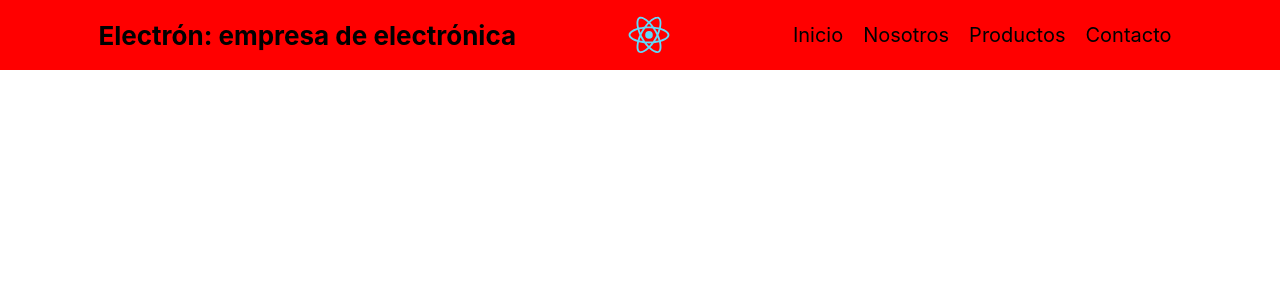
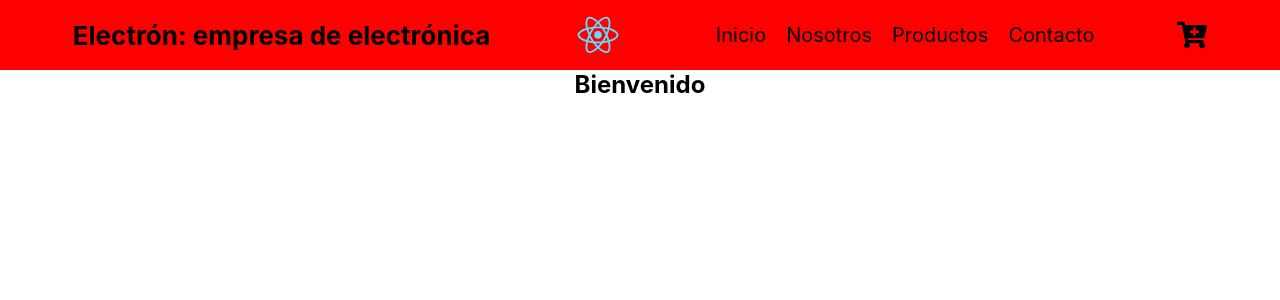
Before and after one commit to Julian-Scampino/proyectoreact-scampino, a React (Create React App) app: page / in a window 1280 px wide. Shown: the top 300 px of the page. Built offline with nearby package versions, Linux system fonts and the light colour scheme.

Commit message:
desafio de clase4 crea tu landing

```diff
--- a/package.json
+++ b/package.json
@@ -8,6 +8,7 @@
     "@testing-library/user-event": "^13.5.0",
     "react": "^18.1.0",
     "react-dom": "^18.1.0",
+    "react-icons": "^4.4.0",
     "react-scripts": "5.0.1",
     "web-vitals": "^2.1.4"
   },
--- a/src/App.js
+++ b/src/App.js
@@ -1,8 +1,12 @@
 import NavBar from './components/NavBar'
+import ItemListContainer from './components/ItemListContainer'
 
 function App() {
   return (
-    <NavBar/>
+    <>
+      <NavBar/>
+      <ItemListContainer greeting = "Bienvenido"/>
+    </>
   );
 }
 
--- /dev/null
+++ b/src/components/CartWidget.js
@@ -0,0 +1,12 @@
+import {FaCartPlus} from "react-icons/fa";
+
+const IconoCarrito = () => {
+    return(
+    <>
+        <FaCartPlus style={{fontSize: '30px'}}/>
+    </>
+    )
+
+}
+
+export default IconoCarrito
--- /dev/null
+++ b/src/components/ItemListContainer.js
@@ -0,0 +1,6 @@
+const Saludar = ({greeting}) =>{
+    return(
+        <h2 style={{textAlign:'center'}}>{greeting}</h2>
+    )
+}
+export default Saludar
--- a/src/components/NavBar.js
+++ b/src/components/NavBar.js
@@ -1,5 +1,6 @@
 import './NavBar.css'
 import logo from '../logo.svg'
+import CartWidget from './CartWidget'
 const NavBar = () =>{
     return(
     <header>
@@ -21,6 +22,7 @@ const NavBar = () =>{
                 </li>
             </ul>
         </nav>
+        <CartWidget/>
     </header>
     )
 }
```
Also changed, not shown: 1 other file (tests, documents, lock files or other folders).
